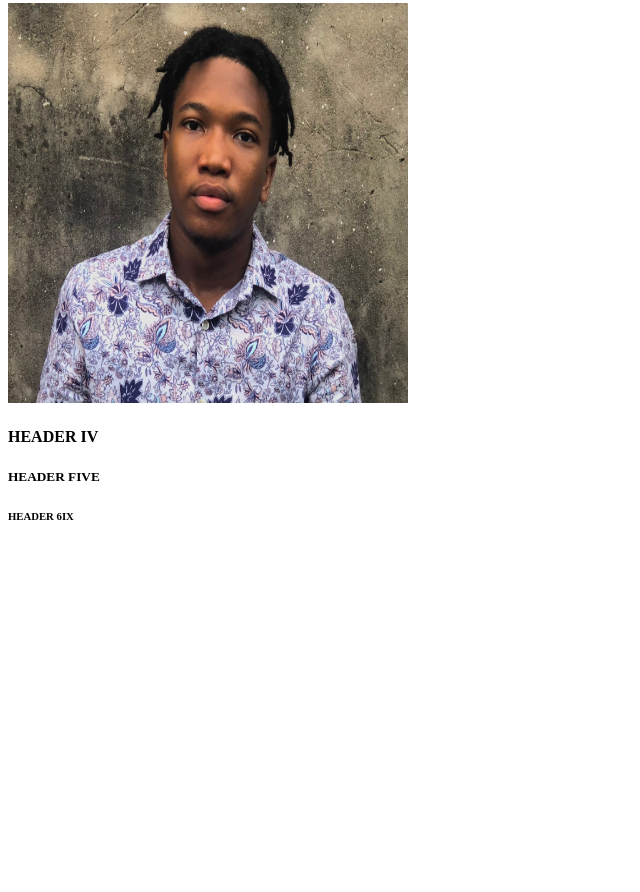
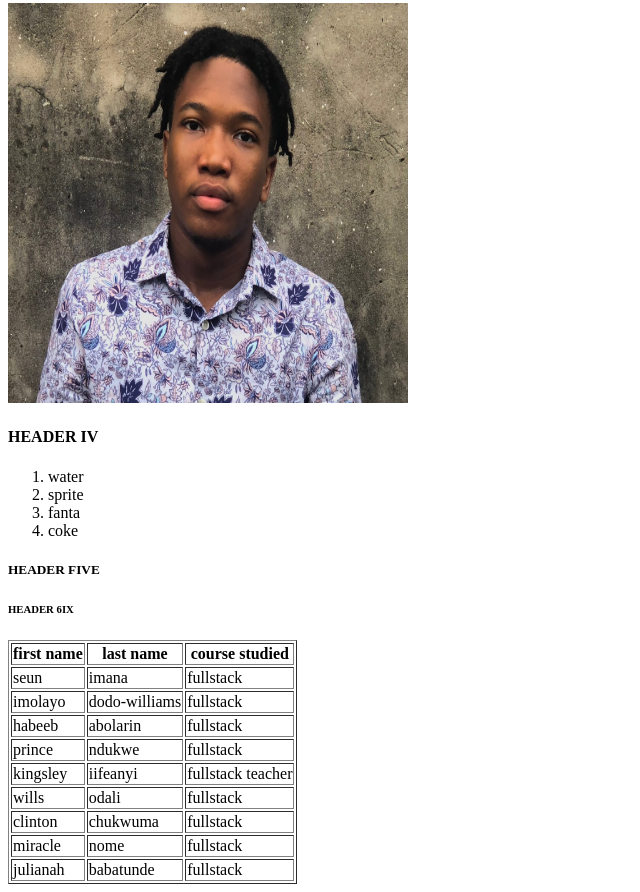
Before and after one commit to khoje16/rice, a plain HTML site: page index.html in a window 1280 px wide. Shown: the part 239-1131 px from the top of the page, without its empty margins (0-640 px from the left). Before the commit the page ends 800 px from the top, so only its background shows below. Drawn offline with Linux system fonts and the light colour scheme.

Commit message:
included list and table

```diff
--- a/index.html
+++ b/index.html
@@ -14,7 +14,65 @@
     <h3>HEADER TROIS</h3>
     <img src="image.jpg" height="400" width="400">
     <h4>HEADER IV</h4>
+    <ol>
+        <li>water</li>
+        <li>sprite</li>
+        <li>fanta</li>
+        <li>coke</li>
+    </ol>
     <h5>HEADER FIVE</h5>
     <h6>HEADER 6IX</h6>
+    <table border="1">
+        <tr>
+        <th>first name</th>
+        <th>last name
+            <th>course studied</th>
+        </tr>
+        <tr>
+            <td>seun</td>
+            <td>imana</td>
+            <td>fullstack</td>
+        </tr>
+        <tr>
+            <td>imolayo</td>
+            <td>dodo-williams</td>
+            <td>fullstack</td>
+        </tr>
+        <tr>
+            <td>habeeb</td>
+            <td>abolarin</td>
+            <td>fullstack</td>
+        </tr>
+        <tr>
+            <td>prince</td>
+            <td>ndukwe</td>
+            <td>fullstack</td>
+        </tr>
+        <tr>
+            <td>kingsley</td>
+            <td>iifeanyi</td>
+            <td>fullstack teacher</td>
+        </tr>
+        <tr>
+            <td>wills</td>
+            <td>odali</td>
+            <td>fullstack</td>
+        </tr>
+        <tr>
+            <td>clinton</td>
+            <td>chukwuma</td>
+            <td>fullstack</td>
+        </tr>
+        <tr>
+            <td>miracle</td>
+            <td>nome</td>
+            <td>fullstack</td>
+        </tr>
+        <tr>
+            <td>julianah</td>
+            <td>babatunde</td>
+            <td>fullstack</td>
+        </tr>
+    </table>
 </body>
 </html>
```
